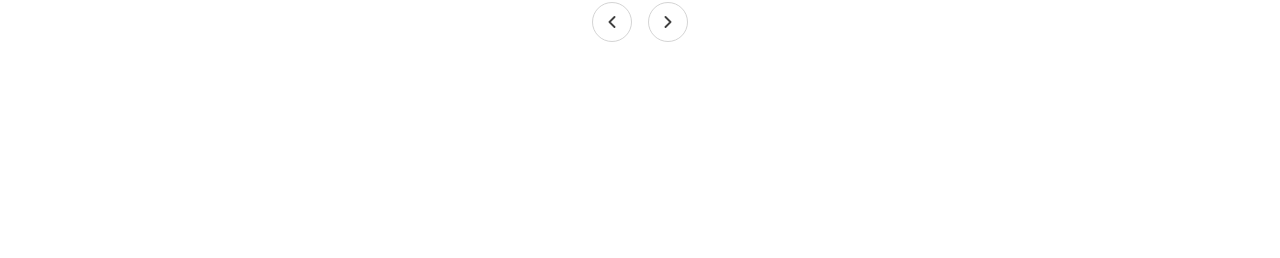
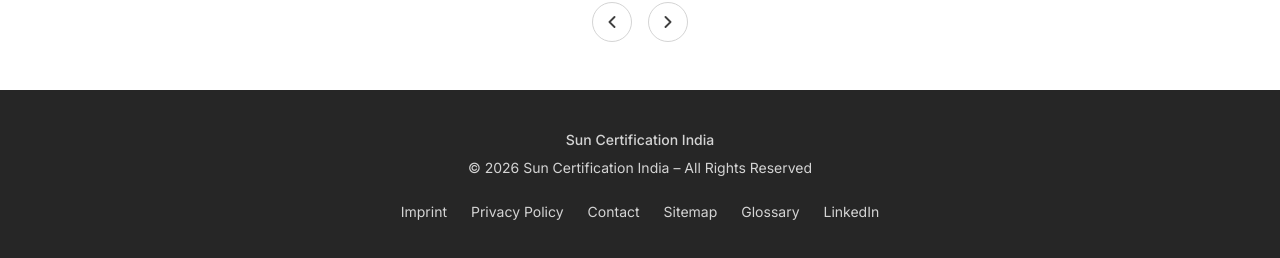
Before and after one commit to Mohd-Arzaid/sun-mpr, a React (Vite) app: page / in a window 1280 px wide. Shown: the part 8106-8364 px from the top of the page. Before the commit the page ends 8196 px from the top, so only its background shows below. Built offline with nearby package versions, Linux system fonts and the light colour scheme.

Commit message:
Add Footer component to App and update layout; adjust Client Testimonials styling for consistency

```diff
--- a/src/App.jsx
+++ b/src/App.jsx
@@ -1,3 +1,4 @@
+import Footer from "./common/footer";
 import Navbar from "./common/navbar";
 import AuthorizedIndianRepresentative from "./components/authorized-indian-representative";
 import BISCertification from "./components/bis-certification";
@@ -28,7 +29,7 @@
       <BISCertificationFAQ />
       <BISCertificationVideo />
       <ClientTestimonials />
-
+      <Footer/>
     </>
   );
 }
--- /dev/null
+++ b/src/common/footer.jsx
@@ -0,0 +1,55 @@
+import React from "react";
+import { Link } from "react-router-dom";
+
+const footerLinks = [
+  { label: "Imprint", to: "/imprint" },
+  { label: "Privacy Policy", to: "/privacy-policy" },
+  { label: "Contact", to: "/contact" },
+  { label: "Sitemap", to: "/sitemap" },
+  { label: "Glossary", to: "/glossary" },
+  { label: "LinkedIn", to: "https://www.linkedin.com", external: true },
+];
+
+const Footer = () => {
+  return (
+    <footer className="bg-neutral-800 mt-12">
+      <div className="max-w-[1232px] px-4 py-10 mx-auto flex flex-col items-center gap-6 text-center">
+        <p className="font-inter text-neutral-300 text-sm font-medium">
+          Sun Certification India
+        </p>
+        <p className="font-inter text-neutral-300 text-sm -mt-4">
+          © 2026 Sun Certification India – All Rights Reserved
+        </p>
+
+        <nav
+          className="flex flex-wrap items-center justify-center gap-x-6 gap-y-1"
+          aria-label="Footer navigation"
+        >
+          {footerLinks.map((link) =>
+            link.external ? (
+              <a
+                key={link.to}
+                href={link.to}
+                target="_blank"
+                rel="noopener noreferrer"
+                className="font-inter text-neutral-300 text-sm hover:text-white transition-colors"
+              >
+                {link.label}
+              </a>
+            ) : (
+              <Link
+                key={link.to}
+                to={link.to}
+                className="font-inter text-neutral-300 text-sm hover:text-white transition-colors"
+              >
+                {link.label}
+              </Link>
+            )
+          )}
+        </nav>
+      </div>
+    </footer>
+  );
+};
+
+export default Footer;
--- a/src/components/client-testimonials.jsx
+++ b/src/components/client-testimonials.jsx
@@ -91,7 +91,7 @@
   ];
 
   return (
-    <div className="max-w-[1232px] px-4 mx-auto pt-12 pb-12">
+    <div className="max-w-[1232px] px-4 mx-auto pt-12 ">
       <div className=" flex gap-4 items-center">
         <div className="bg-purple-800 w-1 h-8"></div>
         <div className="font-inter text-neutral-800 uppercase text-xl font-medium">
```
